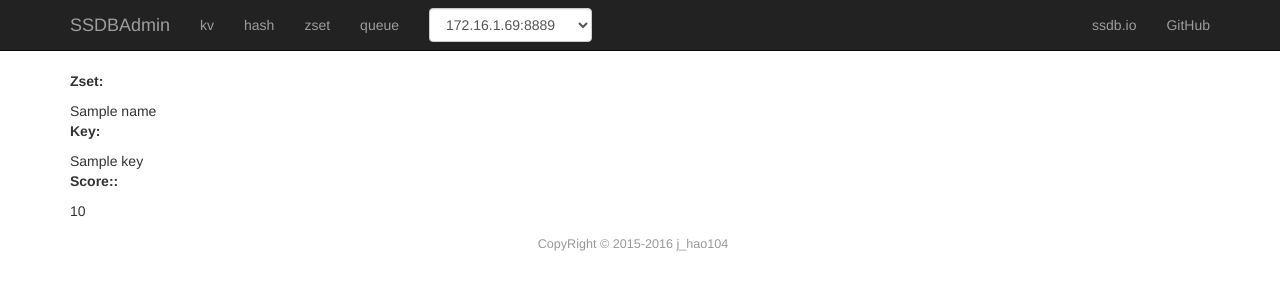
After one commit to jhao104/SSDBAdmin, a Flask app: template SSDBAdmin/templates/zset/zset_zget.html in a window 1280 px wide. The commit adds this page. Shown: the top 300 px of the page. Run offline with Flask 2, Linux system fonts and the light colour scheme; the template is opened without the code that fills it: most values are stand-ins (such as "Sample title", 1, 10 or a date in 2020); some libraries are stand-ins or nearby versions.

Commit message:
[add]查看zset详情

```diff
--- a/SSDBAdmin/model/ssdb_admin.py
+++ b/SSDBAdmin/model/ssdb_admin.py
@@ -197,6 +197,15 @@ class SSDBObject(object):
         """
         return self.__conn.zclear(zset_name)
 
+    def zset_zget(self, zset_name, key):
+        """
+        Return the score of element ``key`` in sorted zset_name
+        :param zset_name:
+        :param key:
+        :return:
+        """
+        return self.__conn.zget(zset_name,key)
+
     # ################ Hash operate #############
 
     def hash_list(self, start_name, tp, limit):
--- /dev/null
+++ b/SSDBAdmin/templates/zset/zset_zget.html
@@ -0,0 +1,6 @@
+{% extends 'base.html' %}
+{% block content %}
+    <p><b>Zset:</b></p>{{ name }}
+    <p><b>Key:</b></p>{{ key }}
+    <p><b>Score::</b></p>{{ score }}
+{% endblock %}
--- a/SSDBAdmin/templates/zset/zset_zscan.html
+++ b/SSDBAdmin/templates/zset/zset_zscan.html
@@ -38,7 +38,7 @@
         {% for item in item_list %}
             <tr>
                 <td><input type="checkbox" value="{{ item.key }}" name="keys"></td>
-                <td>{{ item.key }}</td>
+                <td><a href="{{ url_for('zset_zget', n=name, k=item.key) }}">{{ item.key|truncate(100, True) }}</a></td>
                 <td>{{ item.score }}</td>
                 <td>
                     <a href="{{ url_for('zset_zset', n=name, k=item.key, s=item.score) }}" class="btn btn-xs btn-info" title="Edit"><span class="glyphicon glyphicon-pencil"></span></a>
```
Also changed, not shown: SSDBAdmin/controller/zset.py (+13 -0 lines).
